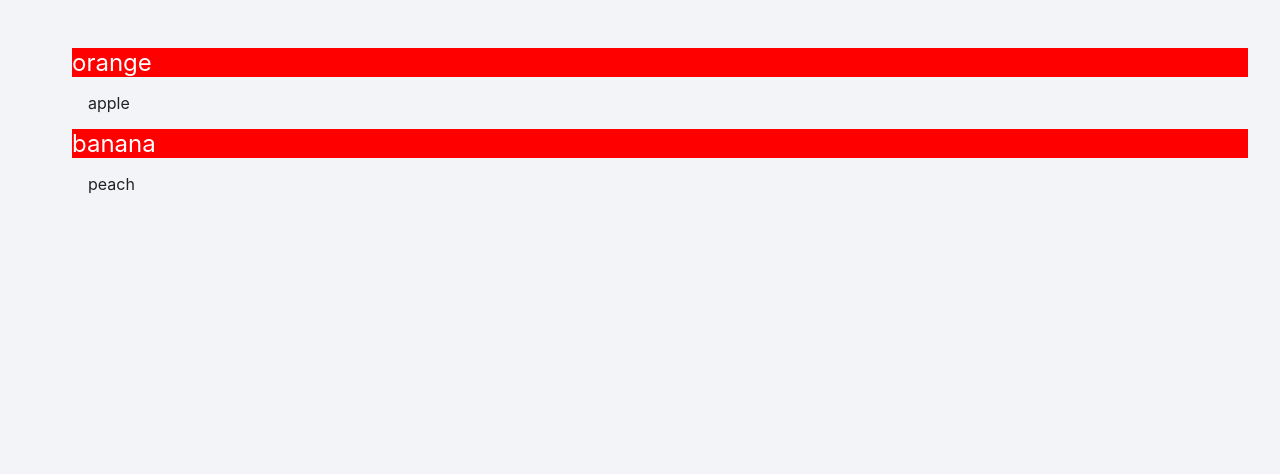
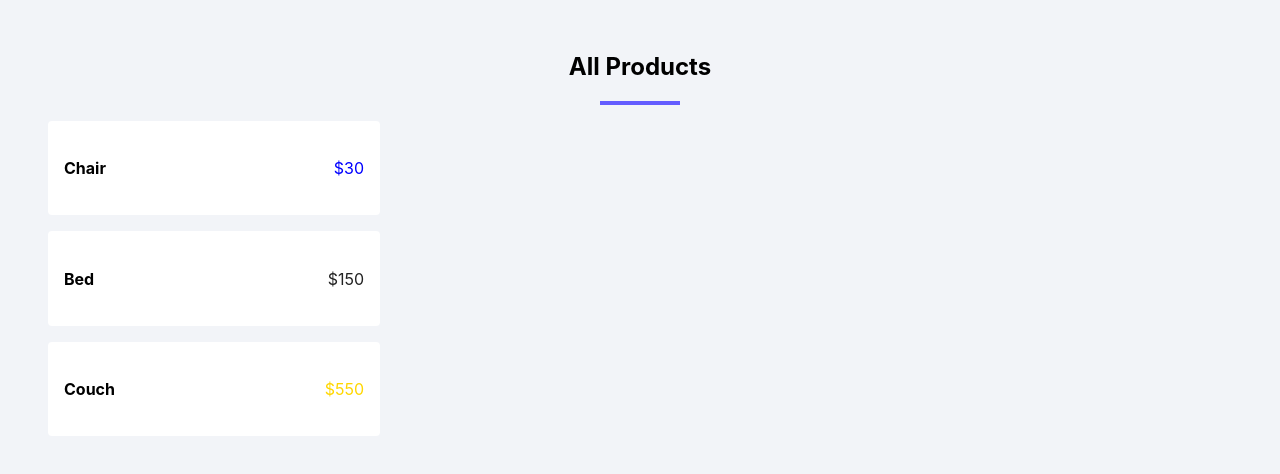
Before and after one commit to NicoleDreon/react-styled-components, a React (Create React App) app: page / in a window 1280 px wide. Shown: the top 474 px of the page. Built offline with nearby package versions, Linux system fonts and the light colour scheme.

Commit message:
add list of products and conditional styles to prices

```diff
--- a/src/App.js
+++ b/src/App.js
@@ -1,10 +1,9 @@
-import styled from 'styled-components/macro'
-import List from './components/List'
+import Products from './components/Products'
 
 function App() {
   return (
    <div style={{padding:'2rem'}}>
-     <List />
+     <Products />
    </div>
   );
 }
--- a/src/components/ComplexTitle.js
+++ b/src/components/ComplexTitle.js
@@ -6,7 +6,7 @@ const ComplexTitle = ({title}) => {
     <Wrapper>
       <h1>{title}</h1>
       <div className="underline"></div>
-      <div className="box"></div>
+      {/* <div className="box"></div> */}
     </Wrapper>
   )
 }
--- /dev/null
+++ b/src/components/Product.js
@@ -0,0 +1,34 @@
+import React from 'react'
+import styled, {css} from 'styled-components'
+
+const Product = ({name,price}) => {
+  return (
+    <Wrapper price={price}>
+      <h4>{name}</h4>
+      <p>${price}</p>
+    </Wrapper>
+  )
+}
+
+const Wrapper = styled.article`
+width:300px;
+background:#fff;
+padding:1rem;
+border-radius:.25rem;
+margin:1rem;
+display:flex;
+justify-content: space-between;
+align-items: center;
+h4{
+  text-transform: capitalize;
+}
+p{
+  color:${({price})=>{
+    if(price < 100) return 'blue'
+    if(price > 500) return 'gold'
+    return '#222'
+  }}
+}
+`
+
+export default Product
--- /dev/null
+++ b/src/components/Products.js
@@ -0,0 +1,23 @@
+import React from 'react'
+import Title from './ComplexTitle'
+import Product from './Product'
+
+const products = [
+  {id:1, name:'chair', price:30},
+  {id:2, name:'bed', price:150},
+  {id:3, name:'couch', price:550},
+]
+
+const Products = () => {
+  return (
+    <section>
+      <Title title='all products'/>
+      {products.map((product)=>{
+        return <Product {...product} key={product.id} />
+
+      })}
+    </section>
+  )
+}
+
+export default Products
```
